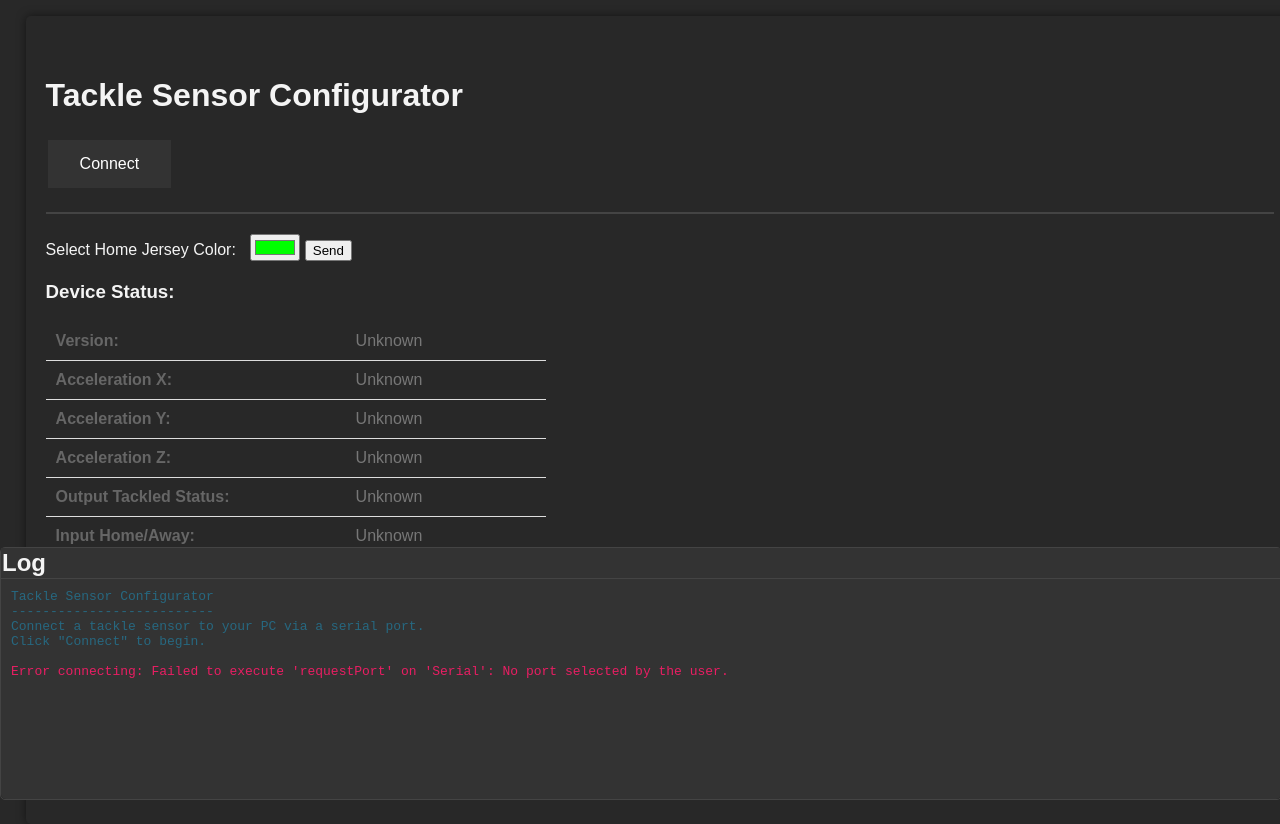
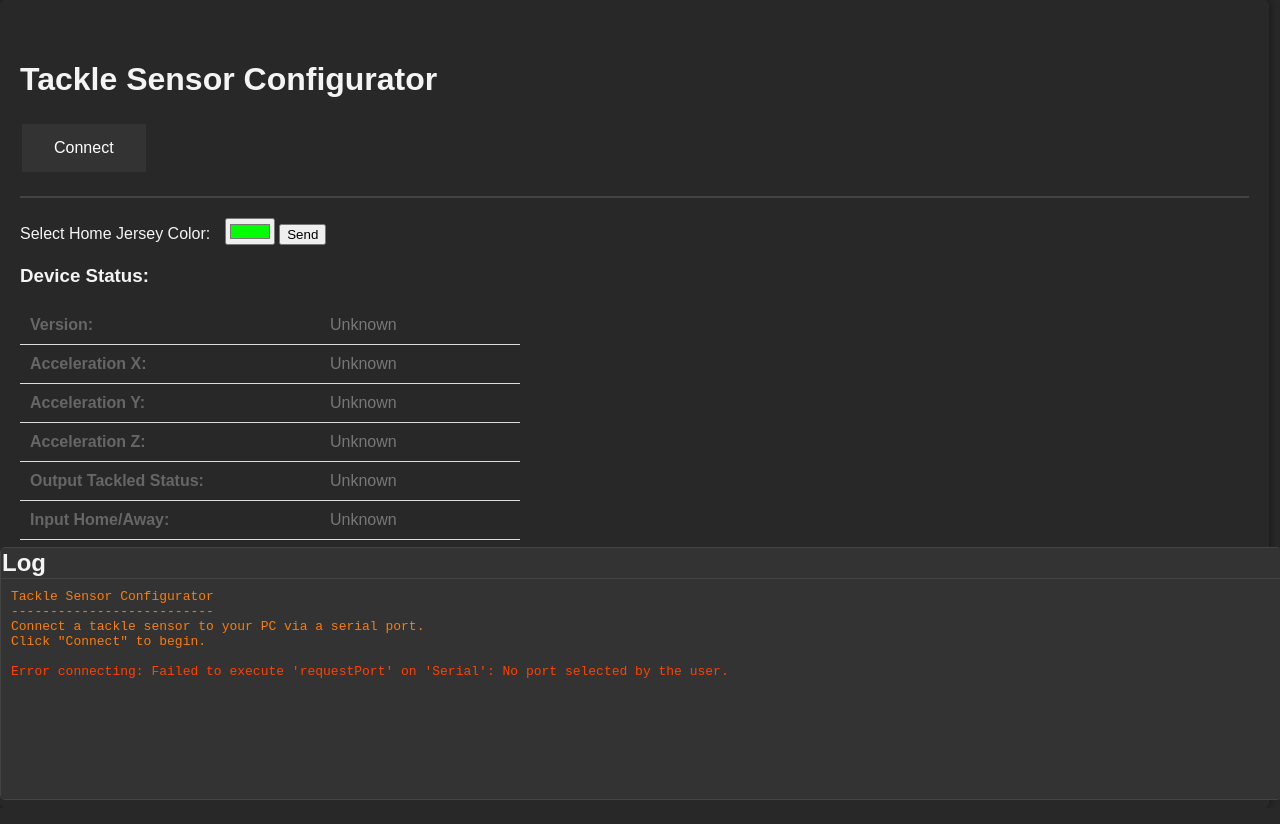
Before and after one commit to Collegiate-Robotic-Football-Conference/tackle-sensor-utility, a plain HTML site: page index.html in a window 1280 px wide. Both pictures are taken after a click on the button "Connect". Drawn offline with Linux system fonts and the light colour scheme.

Commit message:
- minor UI changes

```diff
--- a/app.js
+++ b/app.js
@@ -15,13 +15,13 @@ function logMessage(message, type) {
 
   // Set the color based on the type
   if (type === 'status') {
-      span.style.color = '#276880';
+      span.style.color = '#FA7D09';
   } else if (type === 'command') {
-      span.style.color = '#57ACDC';
+      span.style.color = '#9DB2BF';
   } else if (type === 'response') {
-      span.style.color = '#60C689';
+      span.style.color = '#526D82';
   } else if (type === 'error') {
-    span.style.color = '#E91E63';
+    span.style.color = '#FF4301';
   }
 
   span.textContent = message;
--- a/styles.css
+++ b/styles.css
@@ -7,8 +7,8 @@ body {
 
 .app-container {
     position: absolute;
-    top: 2vh;
-    left: 2vw;
+    top: 0vh;
+    left: 0vw;
     width: 96vw;
     height: 96vh;
     background-color: #282828;
```
